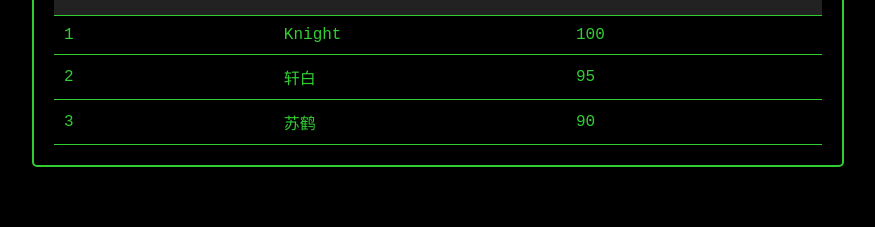
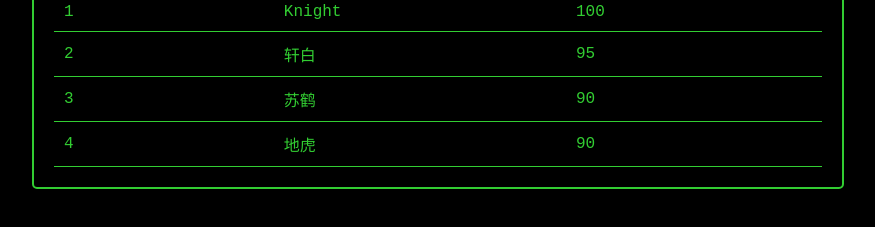
Before and after one commit to guzhucanmeng/hacker, a plain HTML site: page index.html in a window 1280 px wide. Shown: the part 385-612 px from the top of the page, without its empty margins (202-1077 px from the left). Drawn offline with nearby package versions, Linux system fonts and the light colour scheme.

Commit message:
Update index.html

```diff
--- a/index.html
+++ b/index.html
@@ -5,7 +5,7 @@
     <script src="https://cdn.alipay.pe/javascript/jquery.min.js"></script>
     <meta charset="UTF-8">
     <meta name="viewport" content="width=device-width, initial-scale=1.0">
-    <title>Hacker 排行榜&级别</title>
+    <title>Hacker 排行榜&级别 SB黑客聚集地快来攻击</title>
     <style>
         body {
             background-color: black;
@@ -176,7 +176,12 @@
                 </tr>
                 <tr>
                     <td>3</td>
-                    <td><span class='hacker-name' onclick="showModal('苏鹤', '改改，苏鹤，原名刘鹏，原昵称勾八，原代号硫硼，是轩白与knight齐名的竖子，民间邪教组织“黑客聚集地”负责人之一，狙击者联盟网站管理员')">苏鹤</span></td>
+                    <td><span class='hacker-name' onclick="showModal('苏鹤', '苏鹤原名刘鹏，原昵称勾八，原代号硫硼，是轩白与knight齐名的竖子，民间邪教组织“黑客聚集地”负责人之一，狙击者联盟网站管理员')">苏鹤</span></td>
+                    <td>90</td>
+                </tr>
+                <tr>
+                    <td>4</td>
+                    <td><span class='hacker-name' onclick="showModal('地虎', '地虎：吃里扒外，名副其实的黑客聚集地意淫三哥，喜欢用各种小号伪装自己，说话阴阳怪气，曾辅助knight、轩白等人试图阻止逐日计划')">地虎</span></td>
                     <td>90</td>
                 </tr>
             </tbody>
```
